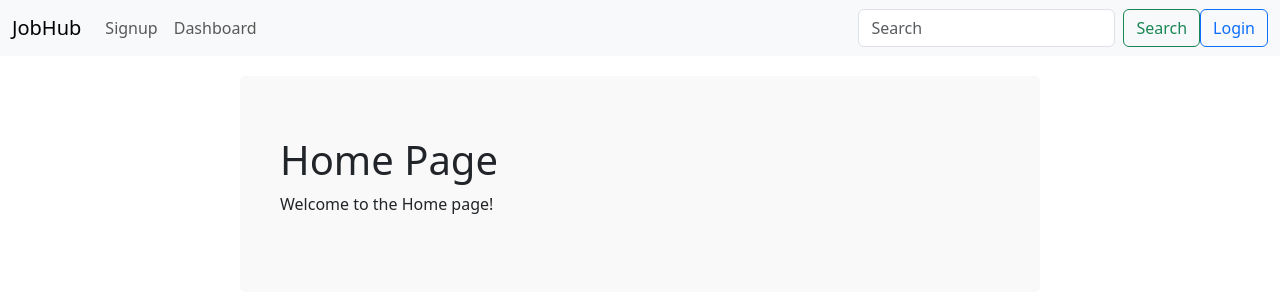
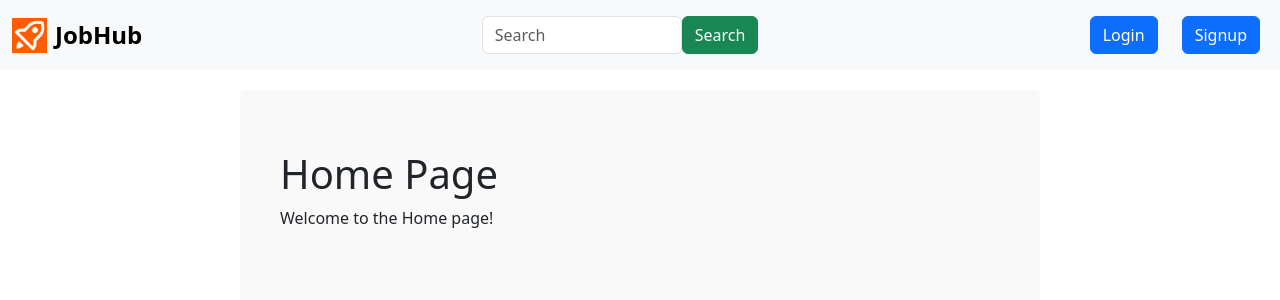
Before and after one commit to paulhuii/SENG401-Project, a React (Create React App) app in the folder client/: page / in a window 1280 px wide. Shown: the top 300 px of the page. Built offline with nearby package versions, Linux system fonts and the light colour scheme.

Commit message:
Finished the Nav bar

```diff
--- a/client/src/App.js
+++ b/client/src/App.js
@@ -73,31 +73,36 @@ function App() {
       <div className="App">
         {/* Header for the entire application */}
 
-        <nav className="navbar navbar-expand-lg bg-body-tertiary">
-          <div className="container-fluid">
-            <Link className="navbar-brand" to="/">JobHub</Link>
+        <nav className="navbar navbar-expand-sm bg-body-tertiary">
+        <div className="container-fluid">
+          <Link className="navbar-brand d-flex align-items-center" to="/">
+            <img src="/BxRocket.png" alt="Logo" width="35" height="35" className="d-inline-block align-text-top me-2"/>
+            <span className="fw-bold fs-4">JobHub</span>
+          </Link>
             <button className="navbar-toggler" type="button" data-bs-toggle="collapse" data-bs-target="#navbarSupportedContent" aria-controls="navbarSupportedContent" aria-expanded="false" aria-label="Toggle navigation">
               <span className="navbar-toggler-icon"></span>
             </button>
             <div className="collapse navbar-collapse" id="navbarSupportedContent">
-              <ul className="navbar-nav me-auto mb-2 mb-lg-0">
+              <ul className="navbar-nav mx-auto">
+                <form class="d-flex" role="search">
+                  <input className="form-control mr-sm-2" type="search" placeholder="Search" aria-label="Search" style={{ maxWidth: '200px' }} />
+                  <button className="btn btn-success" type="submit">Search</button>
+                </form>
+              </ul>
+              <ul className="navbar-nav ml-auto">
                 <li className="nav-item">
-                  <Link className="nav-link" to="/signup">Signup</Link>
+                  <Link to="/login" className="nav-link">
+                    <button className="btn btn-primary me-2" onClick={handleLogout}>{isLoggedIn ? 'Logout' : 'Login'}</button>
+                  </Link>
                 </li>
-                <li className="nav-item">
-                  <Link className="nav-link" to="/dashboard">Dashboard</Link>
-                </li>
-                {isLoggedIn &&
-                    <li className="nav-item">
-                      <Link className="nav-link" to="/profile">Profile</Link>
+                {!isLoggedIn && (
+                    <li className="navbar-nav ml-auto">
+                      <Link to="/signup" className="nav-link">
+                        <button className="btn btn-primary">Signup</button>
+                      </Link>
                     </li>
-                }
+                )}
               </ul>
-              <form className="d-flex" role="search">
-                <input className="form-control me-2" type="search" placeholder="Search" aria-label="Search" />
-                <button className="btn btn-outline-success" type="submit">Search</button>
-              </form>
-              <button className="btn btn-outline-primary" onClick={handleLogout}>{isLoggedIn ? 'Logout' : 'Login'}</button>
             </div>
           </div>
         </nav>
--- a/package.json
+++ b/package.json
@@ -10,10 +10,14 @@
     "concurrently": "^8.2.2"
   },
   "dependencies": {
+    "bootstrap": "^5.3.2",
     "cors": "^2.8.5",
     "express": "^4.18.2",
     "http-proxy-middleware": "^2.0.6",
     "jsonwebtoken": "^9.0.2",
+    "react": "^18.2.0",
+    "react-bootstrap": "^2.10.1",
+    "react-dom": "^18.2.0",
     "react-router-dom": "^6.22.0"
   }
 }
```
Also changed, not shown: client/src/index.js (+6 -3 lines), client/public/BxRocket.png (added), 1 other file (tests, documents, lock files or other folders).
